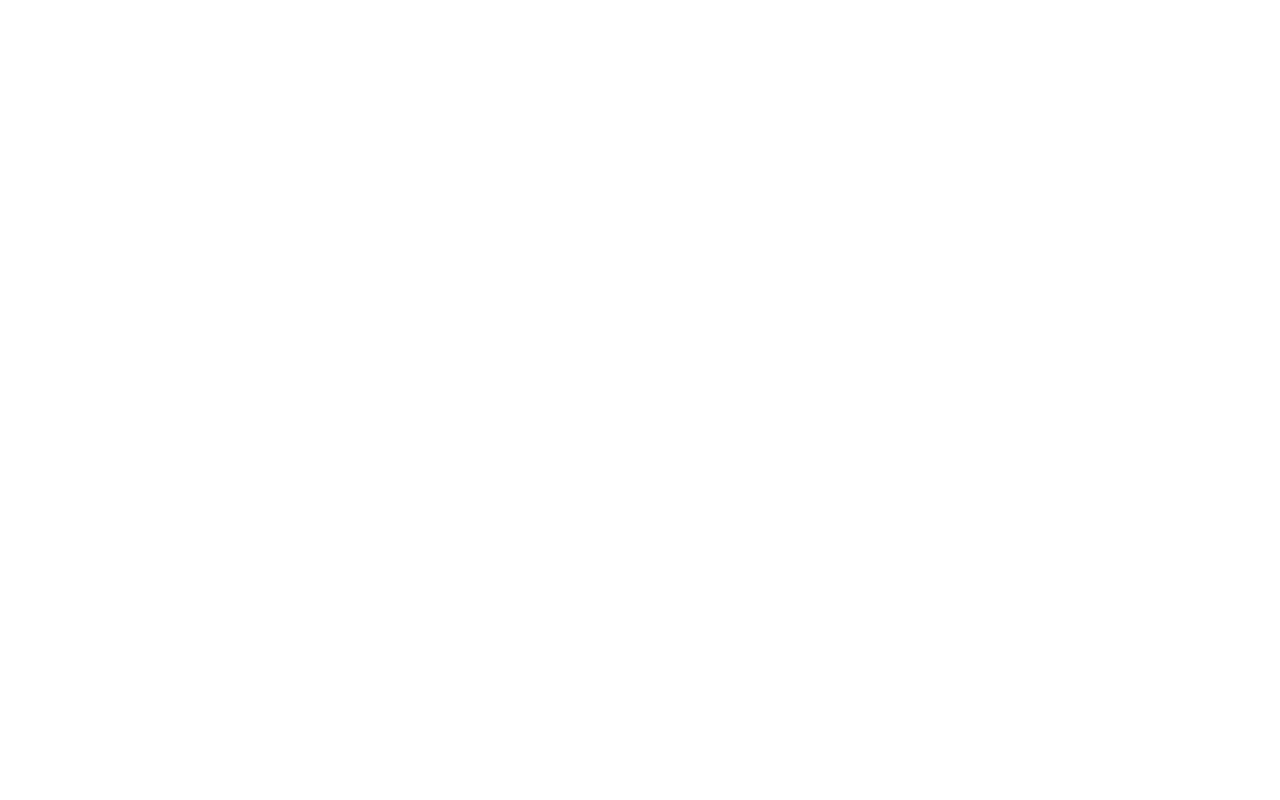
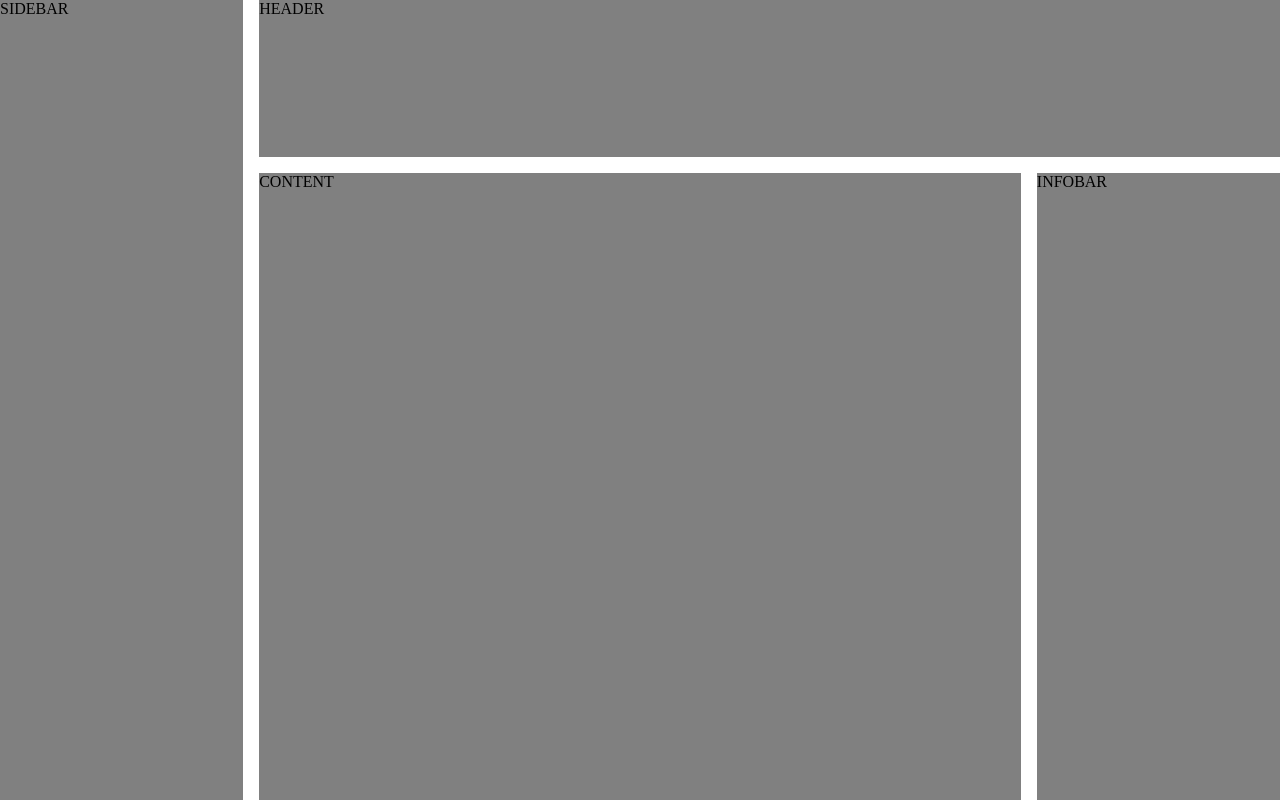
Before and after one commit to biandresen/Admin-Dashboard, a plain HTML site: page index.html in a window 1280 px wide. Drawn offline with Linux system fonts and the light colour scheme.

Commit message:
add: basic layout

```diff
--- a/index.html
+++ b/index.html
@@ -6,5 +6,12 @@
     <title>Project Dashboard</title>
     <link rel="stylesheet" href="style.css" />
   </head>
-  <body></body>
+  <body>
+    <div class="container">
+      <header class="header">HEADER</header>
+      <nav class="sidebar">SIDEBAR</nav>
+      <main class="content">CONTENT</main>
+      <div class="infobar">INFOBAR</div>
+    </div>
+  </body>
 </html>
--- a/style.css
+++ b/style.css
@@ -3,4 +3,37 @@ body {
   margin: 0;
   height: 100vh;
   width: 100vw;
+  box-sizing: border-box;
 }
+
+.container {
+  height: 100%;
+  width: 100%;
+  display: grid;
+  grid-template-columns: repeat(5, 1fr);
+  grid-template-rows: 1fr 4fr;
+  gap: 1rem;
+  grid-template-areas:
+    "sidebar header header header header"
+    "sidebar content content content infobar";
+}
+
+.container > * {
+  background-color: gray;
+}
+
+.header {
+  grid-area: header;
+}
+
+.sidebar {
+  grid-area: sidebar;
+}
+
+.content {
+  grid-area: content;
+}
+
+.infobar {
+  grid-area: infobar;
+}
```
